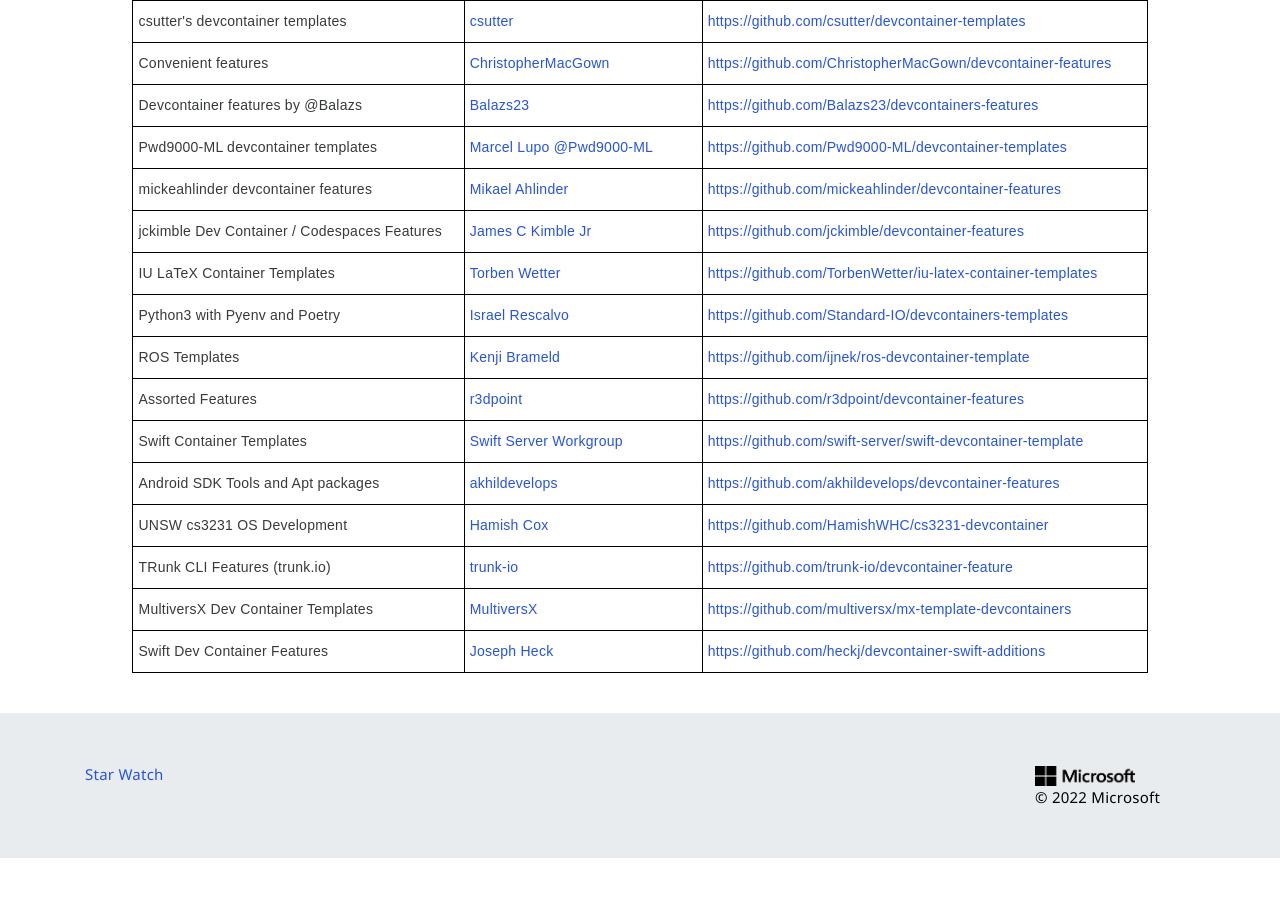
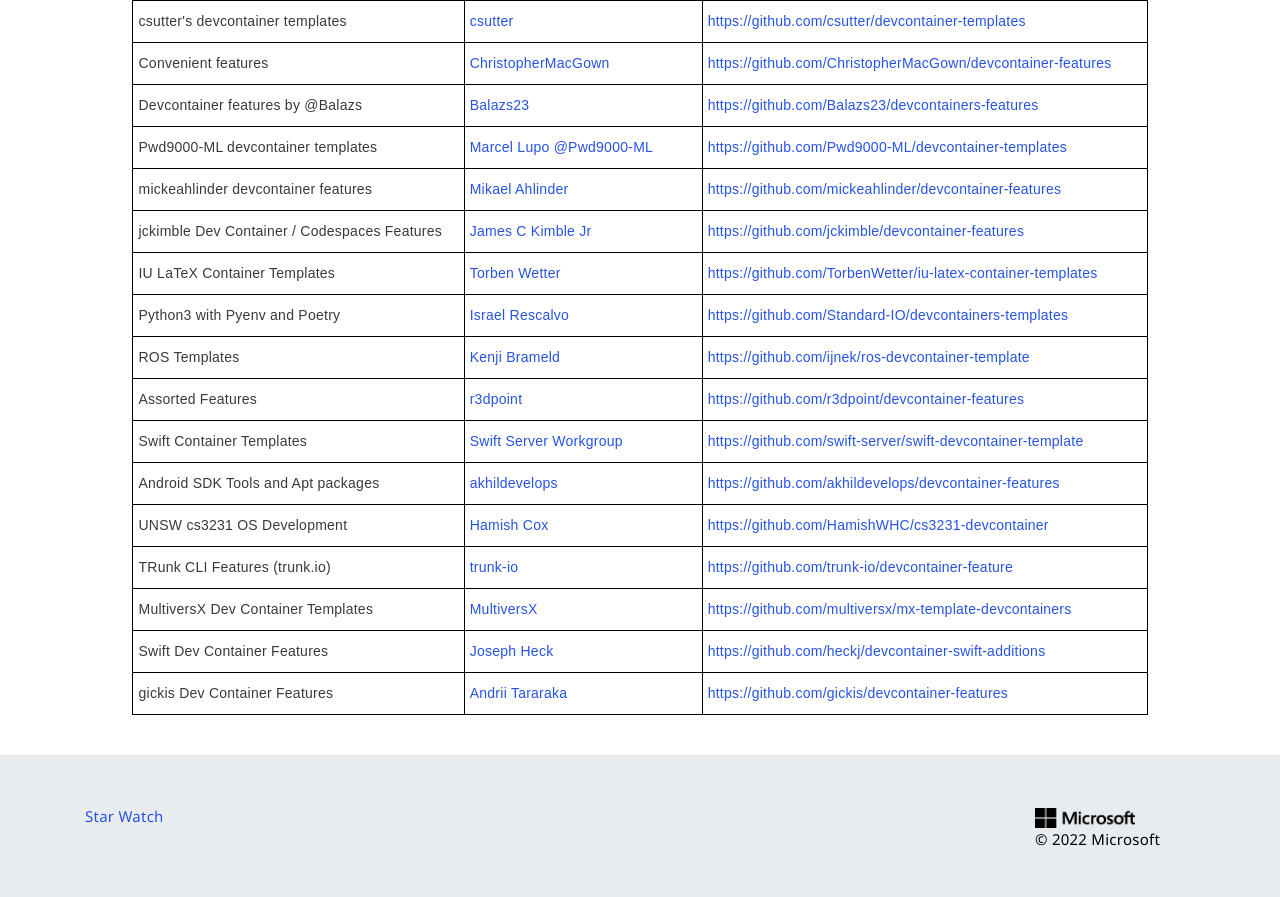
Before and after one commit to devcontainers/devcontainers.github.io, a Jekyll site: the page built from collections.html, in a window 1280 px wide and 900 px high, scrolled down 2266 px. Shown: the top 897 px of the window. Built offline with Jekyll 4.4.1, drawn with Linux system fonts in a browser that asks for light colours; nearby versions of some CDN libraries; comment, search, counter and statistics services are not loaded; before the commit the page ends 3124 px from its top, so only the background shows below that.

```diff
--- a/_data/collection-index.yml
+++ b/_data/collection-index.yml
@@ -308,3 +308,8 @@
   contact: https://github.com/heckj/devcontainer-swift-additions/issues
   repository: https://github.com/heckj/devcontainer-swift-additions
   ociReference: ghcr.io/heckj/devcontainer-swift-additions
+- name: gickis Dev Container Features
+  maintainer: Andrii Tararaka
+  contact: https://github.com/gickis/devcontainer-features/issues
+  repository: https://github.com/gickis/devcontainer-features
+  ociReference: ghcr.io/gickis/devcontainer-features
```
